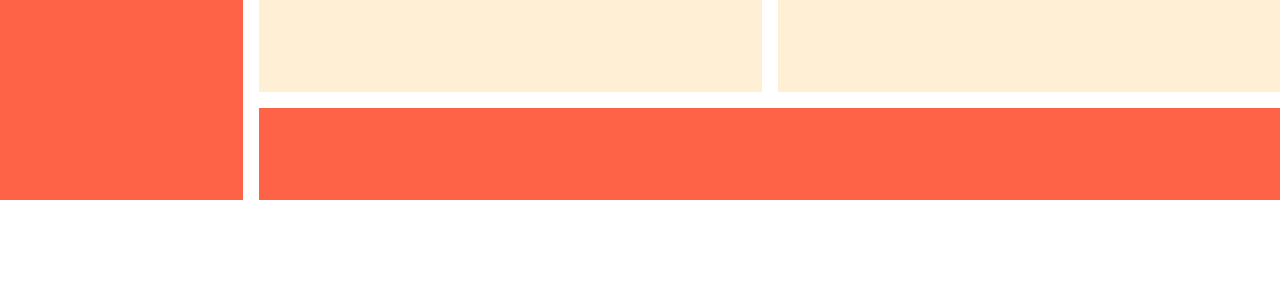
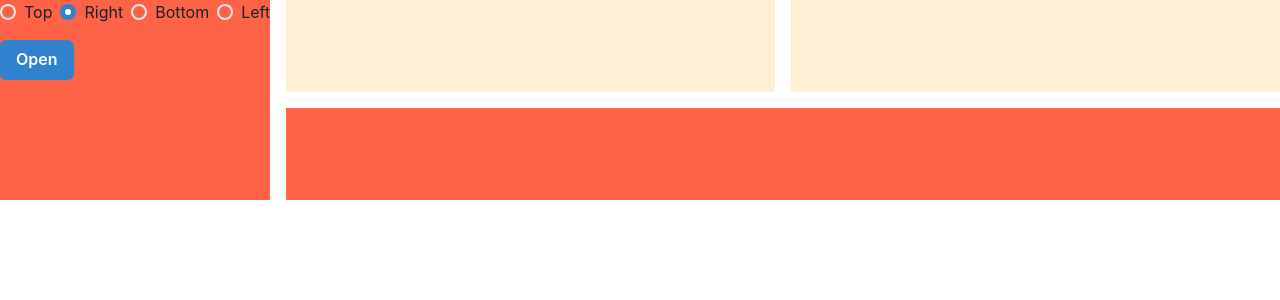
Before and after one commit to d-ohm-dev/vite-chamin-ts, a React (Vite) app: page /product-view in a window 1280 px wide. Shown: the top 300 px of the page. Built offline with nearby package versions, Linux system fonts and the light colour scheme.

Commit message:
optimizando Product View

```diff
--- a/src/containers/ProductView.tsx
+++ b/src/containers/ProductView.tsx
@@ -1,4 +1,5 @@
 import { Grid, GridItem } from "@chakra-ui/react";
+import PlacementExample from "../elements/PV/rollNav";
 
 
 const ProductView = () => (
@@ -8,7 +9,9 @@ const ProductView = () => (
   templateColumns='repeat(5, 1fr)'
   gap={4}
 >
-  <GridItem rowSpan={2} colSpan={1} bg='tomato' />
+  <GridItem rowSpan={2} colSpan={1} bg='tomato'>
+    <PlacementExample/>
+  </GridItem>
   <GridItem colSpan={2} bg='papayawhip' />
   <GridItem colSpan={2} bg='papayawhip' />
   <GridItem colSpan={4} bg='tomato' />
--- /dev/null
+++ b/src/elements/PV/rollNav.tsx
@@ -0,0 +1,39 @@
+import { Box, Button, Drawer, DrawerBody, DrawerContent, DrawerHeader, DrawerOverlay, Radio, RadioGroup, SlideDirection, Stack, useDisclosure } from "@chakra-ui/react"
+import React, { useState } from "react"
+
+
+function PlacementExample() {
+  const { isOpen, onOpen, onClose } = useDisclosure()
+  const [placement, setPlacement] = useState<SlideDirection>("right")
+
+
+
+  return (
+    <Box>
+      <RadioGroup defaultValue={placement} onChange={(val: SlideDirection) => setPlacement(val)}>
+        <Stack direction='row' mb='4'>
+          <Radio value="top">Top</Radio>
+          <Radio value="right">Right</Radio>
+          <Radio value="bottom">Bottom</Radio>
+          <Radio value="left">Left</Radio>
+        </Stack>
+      </RadioGroup>
+      <Button colorScheme='blue' onClick={onOpen}>
+        Open
+      </Button>
+      <Drawer placement={placement} onClose={onClose} isOpen={isOpen}>
+        <DrawerOverlay />
+        <DrawerContent>
+          <DrawerHeader borderBottomWidth='1px'>Basic Drawer</DrawerHeader>
+          <DrawerBody>
+            <p>Some contents...</p>
+            <p>Some contents...</p>
+            <p>Some contents...</p>
+          </DrawerBody>
+        </DrawerContent>
+      </Drawer>
+    </Box>
+  )
+}
+
+export default PlacementExample
```
